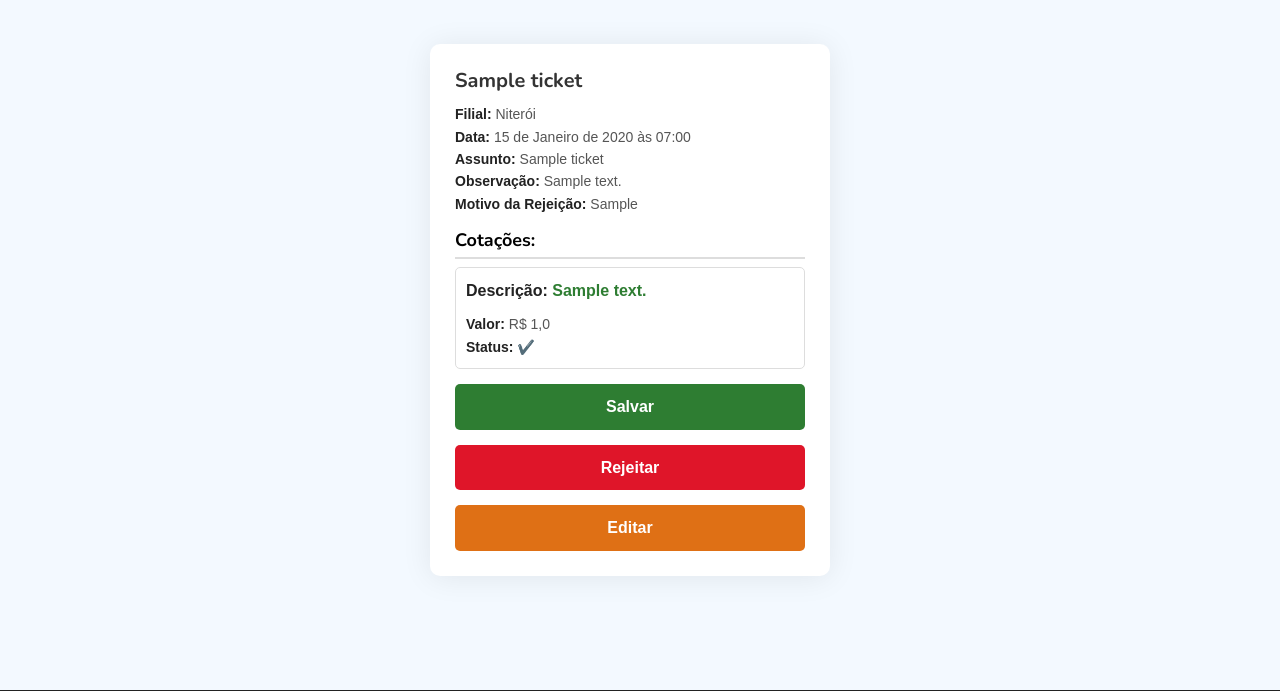
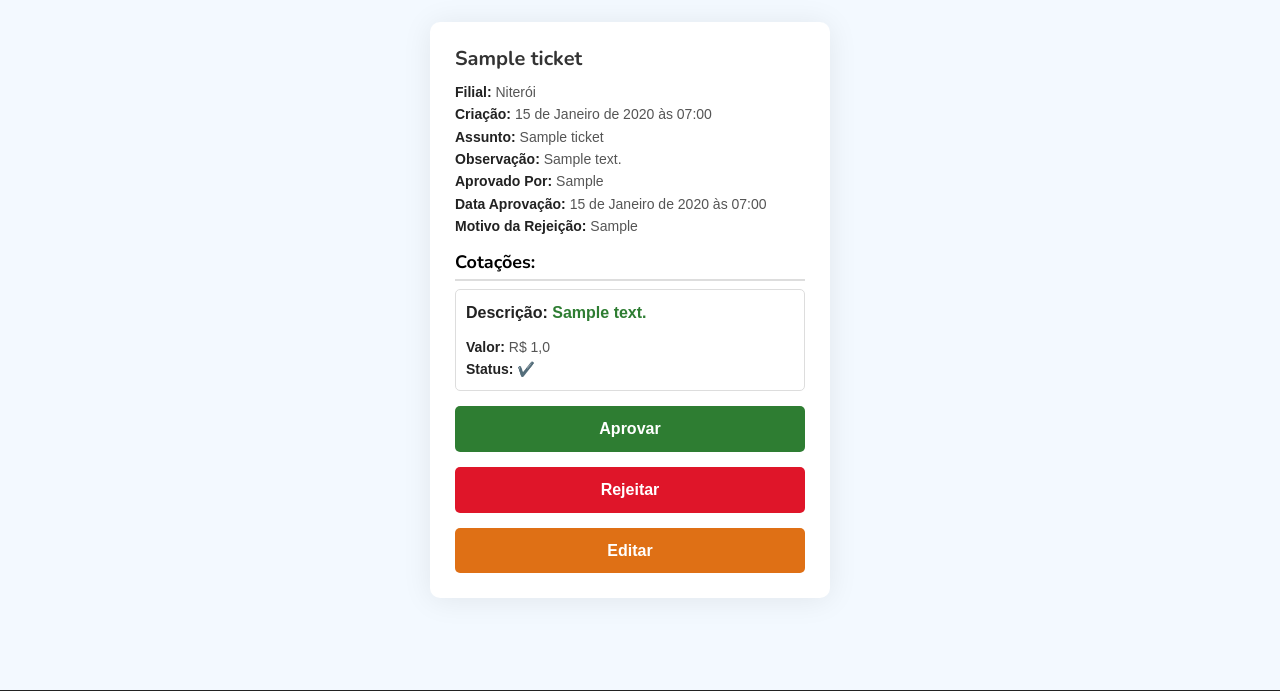
Before and after one commit to marcus-nascimento98/tickets, a Django app: page /ticket/1/ in a window 1280 px wide. Shown: the part 110-801 px from the top of the page. Run offline with Django 4.2, Linux system fonts and the light colour scheme; a user stored in the database is signed in; tables that the repository leaves empty hold one stand-in row (values such as "Sample post"); some libraries are stand-ins or nearby versions.

Commit message:
added who_approved, date_approved, change Salvar to Aprovar and renamed Data to Criação

```diff
--- a/app/settings.py
+++ b/app/settings.py
@@ -27,7 +27,6 @@
 DEBUG = True
 
 ALLOWED_HOSTS = ['10.0.11.204']
-
 
 # Application definition
 
--- a/tickets/models.py
+++ b/tickets/models.py
@@ -19,6 +19,8 @@
     description = models.CharField("Observação", blank=True, null=True, max_length=500)
     status_ticket = models.IntegerField(default=1, editable=True)
     reason_for_rejection = models.CharField("Motivo da Rejeição", max_length=200, blank=True, null=True)
+    who_approved = models.CharField("Gestor que aprovou", max_length=100, blank=True, null=True)
+    date_approved = models.DateTimeField("Data Aprovado", blank=True, null=True)
 
     def __str__(self):
         return self.subject_purchase
--- a/tickets/templates/ticket_detail.html
+++ b/tickets/templates/ticket_detail.html
@@ -5,13 +5,12 @@
     <div class="testimonial-item">
         <h3>{{ object.name_user }}</h3>
         <p><strong>Filial:</strong> {{ object.branch }}</p>
-        <p><strong>Data:</strong> {{ object.date }}</p>
+        <p><strong>Criação:</strong> {{ object.date }}</p>
         <p><strong>Assunto:</strong> {{ object.subject_purchase }}</p>
         <p><strong>Observação:</strong> {{ object.description }}</p>
-
-        {% if object.reason_for_rejection %}
-        <p><strong>Motivo da Rejeição:</strong> {{ object.reason_for_rejection }}</p>
-        {% endif %}
+        {% if object.who_approved %}<p><strong>Aprovado Por:</strong> {{ object.who_approved }}</p>{% endif %}
+        {% if object.date_approved %}<p><strong>Data Aprovação:</strong> {{ object.date_approved }}</p>{% endif %}
+        {% if object.reason_for_rejection %}<p><strong>Motivo da Rejeição:</strong> {{ object.reason_for_rejection }}</p>{% endif %}
 
         <h4>Cotações:</h4>
         <form method="post" action="{% url 'ticket_status' object.pk %}">
@@ -45,7 +44,7 @@
             {% endif %}
 
             {% if request.user.is_superuser %}
-            <button type="submit" class="btn-save">Salvar</button>
+            <button type="submit" class="btn-save">Aprovar</button>
             <button type="submit" class="btn-save" id="reject_button" name="status_ticket" value="0">Rejeitar</button>
             {% endif %}
 
--- a/tickets/views.py
+++ b/tickets/views.py
@@ -8,6 +8,7 @@
 from django.views import View
 from django.contrib.auth.decorators import login_required
 from django.utils.decorators import method_decorator
+from django.utils import timezone
 
 
 @method_decorator(login_required(login_url='login'), name='dispatch')
@@ -93,6 +94,9 @@
 
         if selected_quote_id:
             ticket.quote_ticket.update(status=0)
+            ticket.who_approved = request.user.username
+            ticket.date_approved = timezone.now()
+            ticket.save()
 
             selected_quote = get_object_or_404(ticket.quote_ticket, id=selected_quote_id)
             selected_quote.status = 1
```
Also changed, not shown: tickets/templates/tickets.html (+4 -5 lines).
